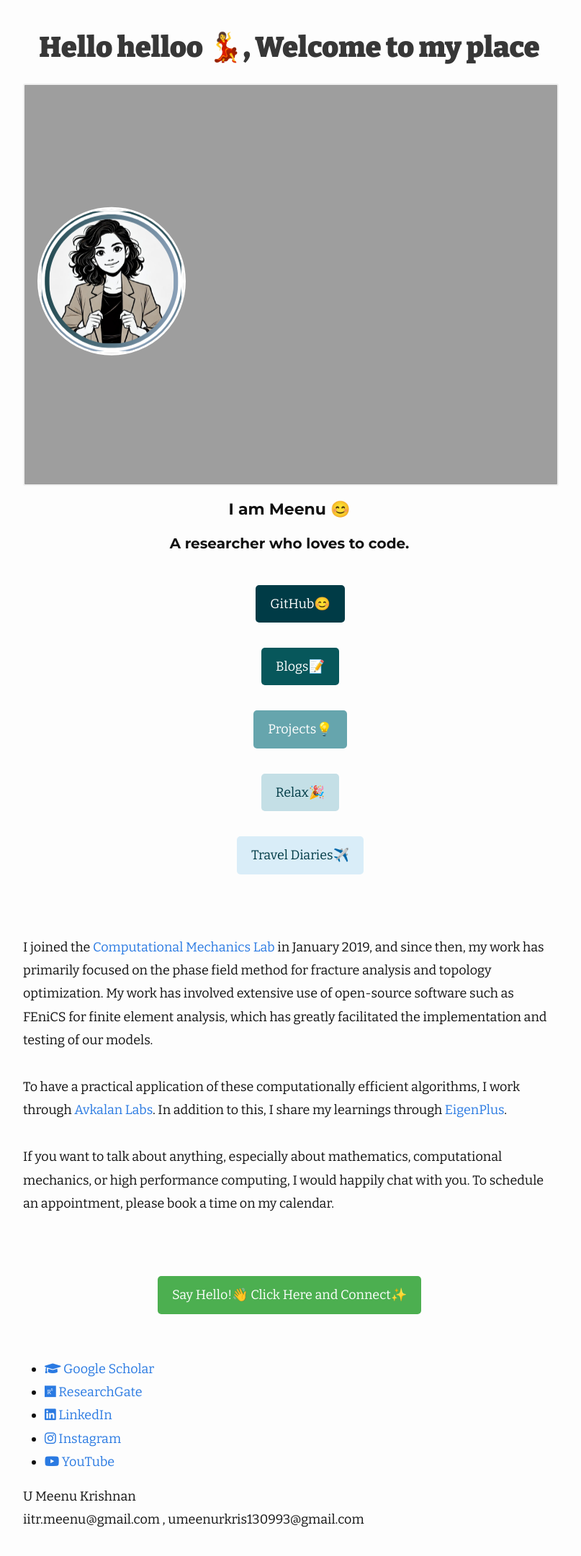
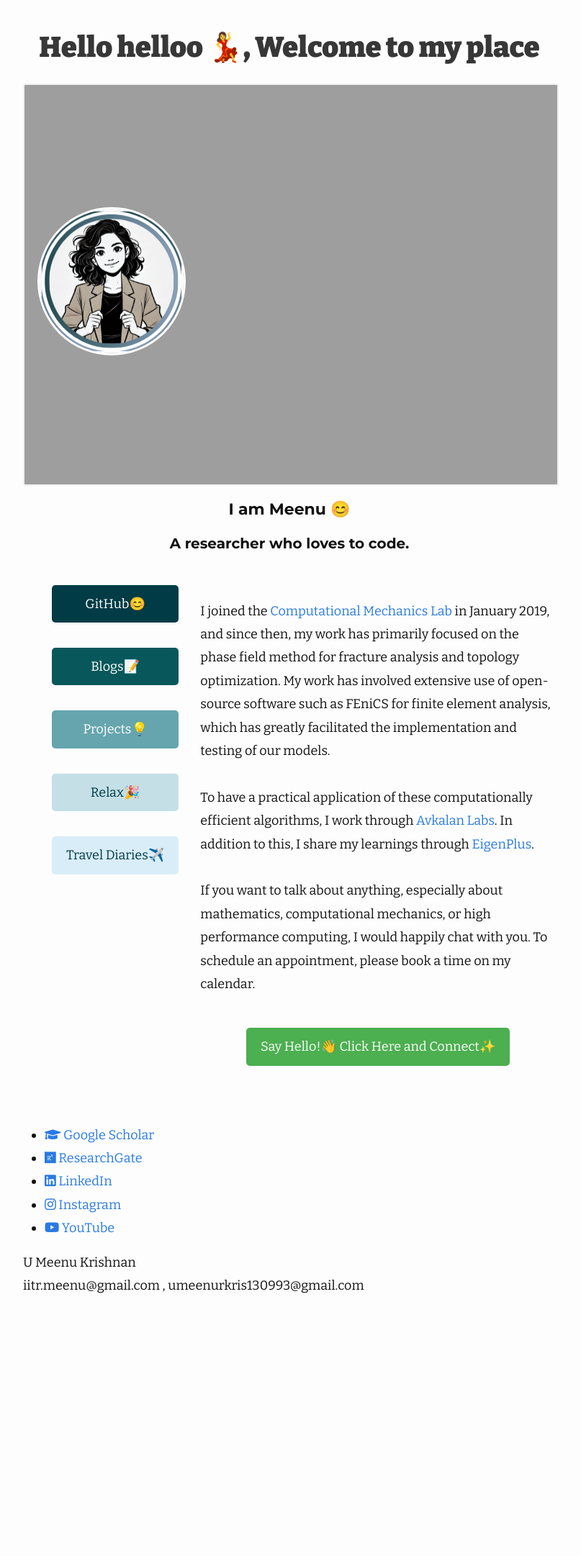
Before and after one commit to umeenukrishnan/umeenukrishnan.github.io, a Jekyll site: the page built from index.markdown, in a window 1280 px wide. Shown: the whole page at 72% size, without its empty margins (238-1045 px from the left). Built offline with Jekyll 4.4.1, drawn with Linux system fonts in a browser that asks for light colours; after the commit the page ends 1837 px from its top, so only the background shows below that.

Commit message:
Update home.html

```diff
--- a/_layouts/home.html
+++ b/_layouts/home.html
@@ -23,18 +23,19 @@ layout: default
   </div>
 
   <div style="display: flex; align-items: flex-start; gap: 20px; margin-top: 20px;">
-    <nav style="margin-top: 0px; width: 100%;">
-      <ul style="list-style-type: none; padding: 0; display: flex; flex-direction: column; gap: 5px; text-align: center;">
-        <li><a class="link" href="https://github.com/umeenukrishnan" style="background-color: #003B46; color: white; padding: 10px 20px; text-decoration: none; border-radius: 5px; display: inline-block; white-space: nowrap;">GitHub😊</a></li>
-        <li><a class="link" href="{{ site.url }}/tags" style="background-color: #07575B; color: white; padding: 10px 20px; text-decoration: none; border-radius: 5px; display: inline-block; white-space: nowrap;">Blogs📝</a></li>
-        <li><a class="link" href="{{ site.url }}/pages/projects" style="background-color: #66A5AD; color: white; padding: 10px 20px; text-decoration: none; border-radius: 5px; display: inline-block; white-space: nowrap;">Projects💡</a></li>
-        <li><a class="link" href="{{ site.url }}/pages/funzone" style="background-color: #C4DFE6; color: #003B46; padding: 10px 20px; text-decoration: none; border-radius: 5px; display: inline-block; white-space: nowrap;">Relax🎉</a></li>
-        <li><a class="link" href="{{ site.url }}/pages/travel" style="background-color: #D9EDF8; color: #003B46; padding: 10px 20px; text-decoration: none; border-radius: 5px; display: inline-block; white-space: nowrap;">Travel Diaries✈️</a></li>
+    <div>
+      <nav style="margin-top: 0px;">
+        <ul style="list-style-type: none; padding: 0; display: flex; flex-direction: column; gap: 5px;">
+          <li><a class="link" href="https://github.com/umeenukrishnan" style="background-color: #003B46; color: white; padding: 10px 20px; text-decoration: none; border-radius: 5px; display: block; text-align: center; white-space: nowrap;">GitHub😊</a></li>
+          <li><a class="link" href="{{ site.url }}/tags" style="background-color: #07575B; color: white; padding: 10px 20px; text-decoration: none; border-radius: 5px; display: block; text-align: center; white-space: nowrap;">Blogs📝</a></li>
+          <li><a class="link" href="{{ site.url }}/pages/projects" style="background-color: #66A5AD; color: white; padding: 10px 20px; text-decoration: none; border-radius: 5px; display: block; text-align: center; white-space: nowrap;">Projects💡</a></li>
+          <li><a class="link" href="{{ site.url }}/pages/funzone" style="background-color: #C4DFE6; color: #003B46; padding: 10px 20px; text-decoration: none; border-radius: 5px; display: block; text-align: center; white-space: nowrap;">Relax🎉</a></li>
+          <li><a class="link" href="{{ site.url }}/pages/travel" style="background-color: #D9EDF8; color: #003B46; padding: 10px 20px; text-decoration: none; border-radius: 5px; display: block; text-align: center; white-space: nowrap;">Travel Diaries✈️</a></li>
         </ul>
       </nav>
     </div>
 
-  <div style="width: 100%; margin-top: 20px;">
+    <div style="width: 100%;">
       <div class="hero">
         <div class="flexbox_container_two_col flexbox_container_flip primary_container" style="padding-top: 20px; padding-bottom: 20px;">
           <div class="flexbox_item" style="width: 100%;">
@@ -45,12 +46,12 @@ layout: default
               <br><br>
               If you want to talk about anything, especially about mathematics, computational mechanics, or high performance computing, I would happily chat with you. To schedule an appointment, please book a time on my calendar.
             </p>
+            <div style="text-align: center;">
+              <a class="button button-hello" href="https://calendly.com/umeenukrishnan/30min" target="_blank" title="Let's connect!" style="background-color: #4CAF50; color: white; padding: 10px 20px; text-decoration: none; border-radius: 5px; display: inline-block; white-space: nowrap;">Say Hello!👋 Click Here and Connect✨</a>
             </div>
           </div>
         </div>
       </div>
-
-  <div style="width: 100%; text-align: center; margin-top: 20px;">
-    <a class="button button-hello" href="https://calendly.com/umeenukrishnan/30min" target="_blank" title="Let's connect!" style="background-color: #4CAF50; color: white; padding: 10px 20px; text-decoration: none; border-radius: 5px; display: inline-block; white-space: nowrap;">Say Hello!👋 Click Here and Connect✨</a>
     </div>
   </div>
+</div>
```
Lines whose indentation alone changed are shown as unchanged.
